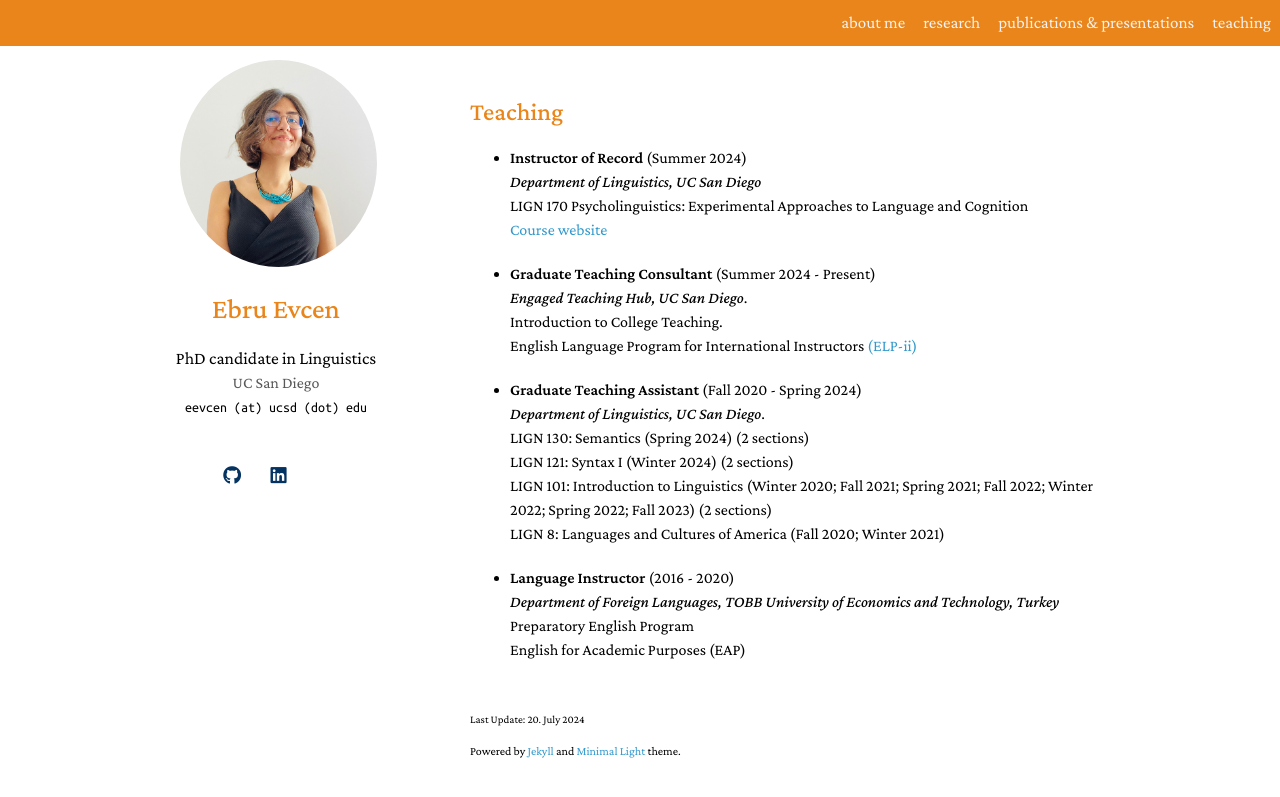
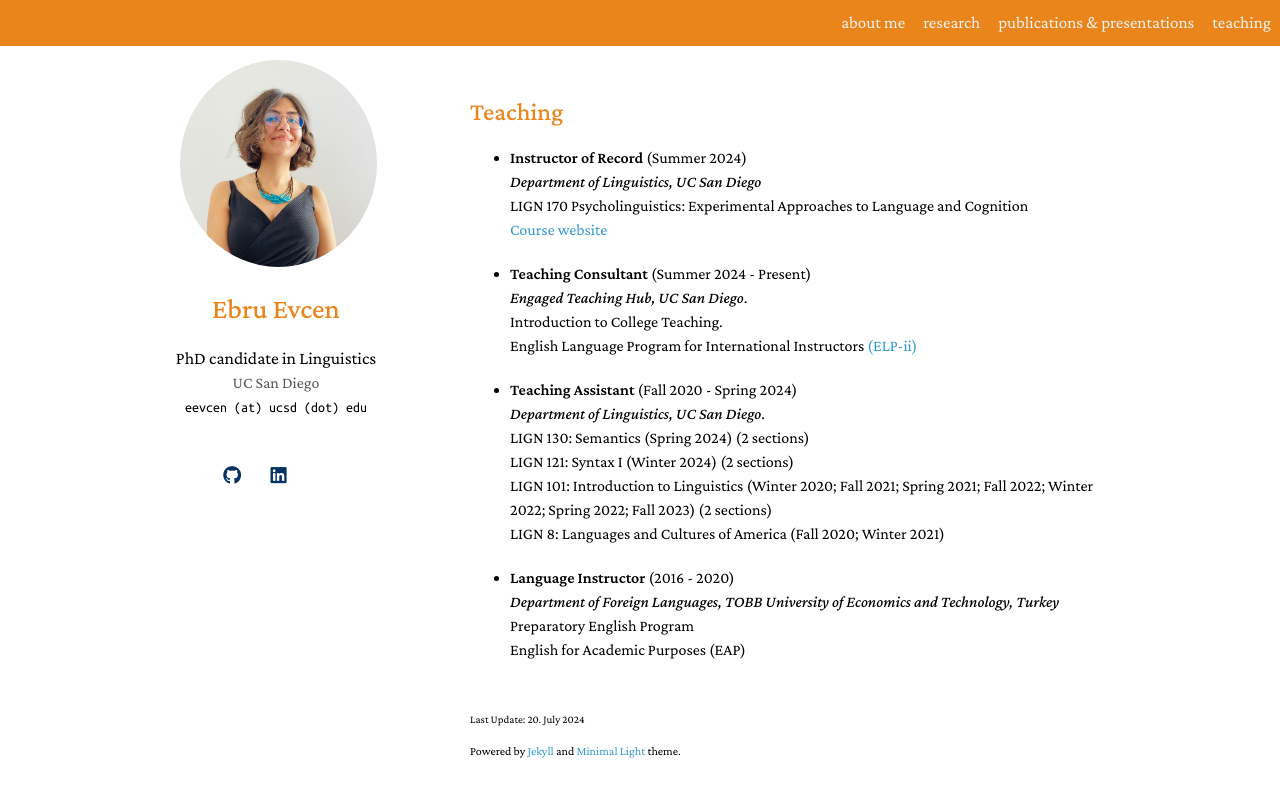
Before and after one commit to ebruevcen/ebruevcen.github.io, a Jekyll site: the page built from teaching.md, in a window 1280 px wide. Shown: the top 797 px of the page. Built offline with Jekyll 4.4.1, drawn with Linux system fonts in a browser that asks for light colours; nearby versions of some CDN libraries; library files that are not in the unit come from our copies; a style sheet for code colours, icons or effects is not loaded.

Commit message:
Update teaching.md

```diff
--- a/teaching.md
+++ b/teaching.md
@@ -12,13 +12,13 @@ permalink: /teaching/
   LIGN 170 Psycholinguistics: Experimental Approaches to Language and Cognition
   [Course website](https://sites.google.com/ucsd.edu/lign170/home)
 
-- <b>Graduate Teaching Consultant</b> (Summer 2024 - Present)
+- <b>Teaching Consultant</b> (Summer 2024 - Present)
   *Engaged Teaching Hub, UC San Diego*.
   Introduction to College Teaching.
   English Language Program for International Instructors [(ELP-ii)](https://engagedteaching.ucsd.edu/educators/grad-students/elpii/index.html)
 
 
-- <b>Graduate Teaching Assistant</b> (Fall 2020 - Spring 2024)
+- <b>Teaching Assistant</b> (Fall 2020 - Spring 2024)
   *Department of Linguistics, UC San Diego*.
   LIGN 130: Semantics (Spring 2024) (2 sections)
   LIGN 121: Syntax I (Winter 2024) (2 sections)
```
